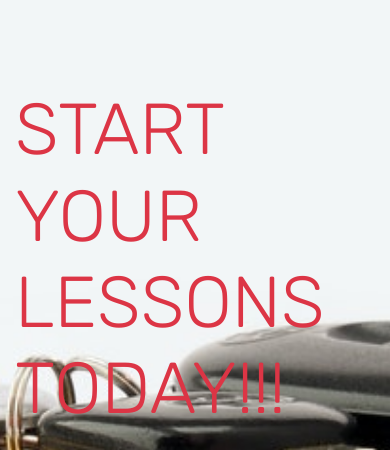
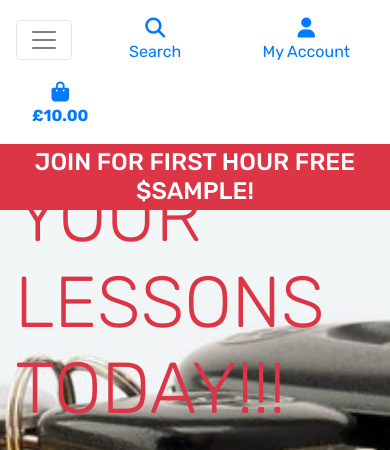
Before and after one commit to jtwy23/828drivingschool, a Django app: template home/templates/home/index.html in a window 390 px wide. Shown: the top 450 px of the page. Run offline with Django 3.2, Linux system fonts and the light colour scheme; the template is opened without the code that fills it: most values are stand-ins (such as "Sample title", 1, 10 or a date in 2020); some libraries are stand-ins or nearby versions.

Commit message:
Added main navbar and mobile header

```diff
--- a/static/css/base.css
+++ b/static/css/base.css
@@ -43,6 +43,10 @@ body {
     color: #ffc107;
 }
 
+.bg-black {
+    background: #dc3545!important;
+}
+
 /* -------------------------------- Media Queries */
 
 /* Slightly larger container on xl screens */
--- a/templates/base.html
+++ b/templates/base.html
@@ -95,6 +95,20 @@
                 </ul>
             </div>
         </div>
+        <div class="row bg-white">
+            <nav class="navbar navbar-expand-lg navbar-light w-100">
+                <button class="navbar-toggler" type="button" data-toggle="collapse" data-target="#main-nav" aria-controls="main-nav" aria-expanded="false" aria-label="Toggle navigation">
+                    <span class="navbar-toggler-icon"></span>
+                </button>
+                    {% include 'includes/mobile-top-header.html' %}
+                    {% include 'includes/main-nav.html' %}
+            </nav>
+        </div>
+        <div id="promotion-banner" class="row text-center">
+            <div class="col bg-black text-white">
+                <h4 class="logo-font my-1">Join for first hour free ${{ free_lesson_threshold }}!</h4>
+            </div>
+        </div>
     </header>
 
     {% if messages %}
--- /dev/null
+++ b/templates/includes/main-nav.html
@@ -0,0 +1,49 @@
+<div class="collapse navbar-collapse" id="main-nav">
+    <ul class="navbar-nav w-auto mx-auto">
+        <li class="nav-item dropdown">
+            <a class="logo-font font-weight-bold nav-link text-black mr-5" href="#" id="all-products-link" data-toggle="dropdown" aria-haspopup="true" aria-expanded="false">
+                All Lessons
+            </a>
+            <div class="dropdown-menu border-0" aria-labelledby="all-products-link">
+                <a href="" class="dropdown-item">By Price</a>
+                <a href="" class="dropdown-item ">By Category</a>
+                <a href="" class="dropdown-item">All Lessons</a>
+            </div>
+        </li>
+
+        <li class="nav-item dropdown">
+            <a class="logo-font font-weight-bold nav-link text-black mr-5" href="#" id="hourly-link" data-toggle="dropdown" aria-haspopup="true" aria-expanded="false">
+                Hourly
+            </a>
+            <div class="dropdown-menu border-0" aria-labelledby="hourly-link">
+                <a href="" class="dropdown-item">1 Hour</a>
+                <a href="" class="dropdown-item">1.5 Hours</a>
+                <a href="" class="dropdown-item">2 Hours</a>
+                <a href="" class="dropdown-item">All Hourly</a>
+            </div>
+        </li>
+
+        <li class="nav-item dropdown">
+            <a class="logo-font font-weight-bold nav-link text-black mr-5" href="#" id="blocks-link" data-toggle="dropdown" aria-haspopup="true" aria-expanded="false">
+                Blocks
+            </a>
+            <div class="dropdown-menu border-0" aria-labelledby="blocks-link">
+                <a href="" class="dropdown-item">5 Hour Block</a>
+                <a href="" class="dropdown-item">10 Hour Block</a>
+                <a href="" class="dropdown-item">All Blocks</a>
+            </div>
+        </li>
+
+        <li class="nav-item dropdown">
+            <a class="logo-font font-weight-bold nav-link text-black" href="#" id="specials-link" data-toggle="dropdown" aria-haspopup="true" aria-expanded="false">
+                Intensive Course
+            </a>
+            <div class="dropdown-menu border-0" aria-labelledby="specials-link">
+                <a href="" class="dropdown-item">Novice</a>
+                <a href="" class="dropdown-item">Intermediate</a>
+                <a href="" class="dropdown-item">Advnaced</a>
+                <a href="" class="dropdown-item">All Courses</a>
+            </div>
+        </li>
+    </ul>
+</div>
--- /dev/null
+++ b/templates/includes/mobile-top-header.html
@@ -0,0 +1,62 @@
+<!-- Search -->
+<li class="list-inline-item">
+    <a class="text-black nav-link d-block d-lg-none" href="#" id="mobile-search" data-toggle="dropdown" aria-haspopup="true" aria-expanded="false">
+        <div class="text-center">
+            <div><i class="fas fa-search fa-lg"></i></div>
+            <p class="my-0">Search</p>
+        </div>
+    </a>
+    <div class="dropdown-menu border-0 w-100 p-3 rounded-0 my-0" aria-labelledby="mobile-search">
+        <form class="form" method="GET" action="">
+            <div class="input-group w-100">
+                <input class="form-control border border-black rounded-0" type="text" name="q" placeholder="Search our site">
+                <div class="input-group-append">
+                    <button class="form-control form-control btn btn-black border border-black rounded-0" type="submit">
+                        <span class="icon">
+                            <i class="fas fa-search"></i>
+                        </span>
+                    </button>
+                </div>
+            </div>
+        </form>
+    </div>
+</li>
+<!-- End Search -->
+<!-- My Account Drop Down -->
+<li class="list-inline-item dropdown">
+    <a class="text-black nav-link d-block d-lg-none" href="#" id="user-options" data-toggle="dropdown" aria-haspopup="true" aria-expanded="false">
+        <div class="text-center">
+            <div><i class="fas fa-user fa-lg"></i></div>
+            <p class="my-0">My Account</p>
+        </div>
+    </a>
+    <div class="dropdown-menu border-0" aria-labelledby="user-options">
+        {% if request.user.is_authenticated %}
+            {% if request.user.is_superuser %}
+                <a href="{% url 'account_logout' %}" class="dropdown-item">Admin Management</a>
+            {% endif %}
+            <a href="{% url 'profile' %}" class="dropdown-item">My Profile</a>
+            <a href="{% url 'account_logout' %}" class="dropdown-item">Logout</a>
+        {% else %}
+            <a href="{% url 'account_signup' %}" class="dropdown-item">Register</a>
+            <a href="{% url 'account_login' %}" class="dropdown-item">Login</a>
+        {% endif %}
+    </div>
+</li>
+<!-- End My Account Drop Down -->
+<!-- Shopping Basket -->
+<li class="list-inline-item">
+    <a class="{% if grand_total %}text-primary font-weight-bold{% else %}text-black{% endif %} nav-link d-block d-lg-none" href="">
+        <div class="text-center">
+            <div><i class="fas fa-shopping-bag fa-lg"></i></div>
+            <p class="my-0">
+                {% if grand_total %}
+                    £{{ grand_total|floatformat:2 }}
+                {% else %}
+                    £0.00
+                {% endif %}
+            </p>
+        </div>
+    </a>
+</li>
+<!-- End Shopping Basket -->
```
